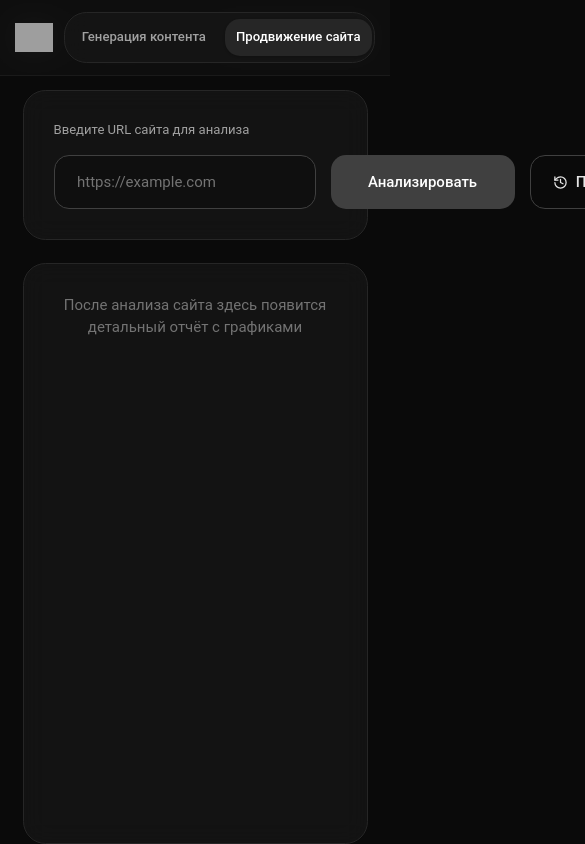
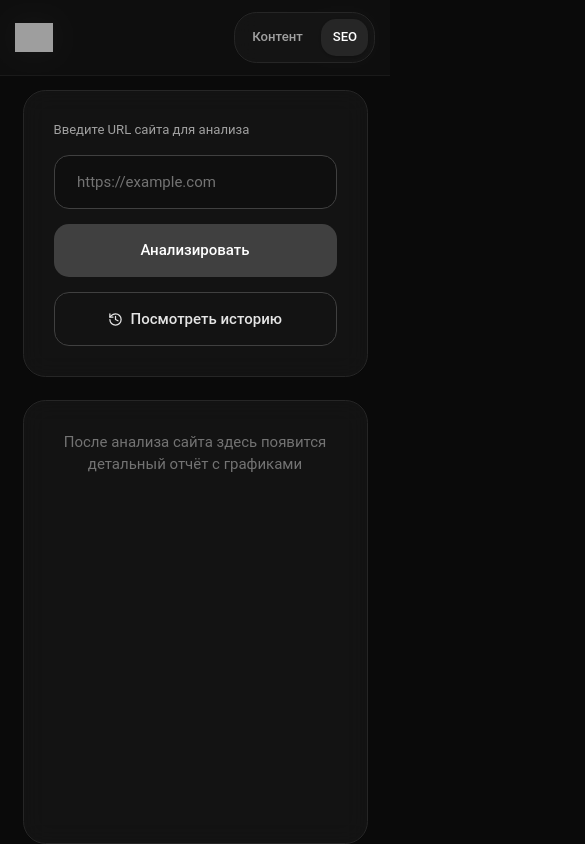
Before and after one commit to AndrewMedvedev/dio-seo-web, a React (Vite) app: page /seo in a window 390 px wide. Shown: the top 844 px of the page, 585 px wide, since content can reach past the window. Built offline with nearby package versions, Linux system fonts and the light colour scheme; grey boxes are pictures that could not be loaded.

Commit message:
передизайнил

```diff
--- a/src/components/layout/Header.jsx
+++ b/src/components/layout/Header.jsx
@@ -28,24 +28,26 @@ const Header = () => {
         <div className="ml-auto min-w-0 max-w-full flex items-center gap-2 sm:gap-4 lg:gap-8 bg-neutral-900/70 backdrop-blur-md border border-neutral-800 rounded-3xl p-1.5 sm:p-2">
           <Link
             to="/generate/content"
-            className={`px-3 sm:px-5 lg:px-9 py-2.5 sm:py-3.5 rounded-2xl text-sm sm:text-base font-medium transition-all whitespace-nowrap ${
+            className={`px-3 sm:px-5 lg:px-9 py-2.5 sm:py-3.5 rounded-2xl text-sm sm:text-base font-medium transition-all whitespace-nowrap min-w-0 ${
               isContentGen
                 ? "bg-neutral-800 text-white shadow-sm"
                 : "text-neutral-400 hover:text-white hover:bg-neutral-800/50"
             }`}
           >
-            Генерация контента
+            <span className="sm:hidden">Контент</span>
+            <span className="hidden sm:inline">Генерация контента</span>
           </Link>
 
           <Link
             to="/seo"
-            className={`px-3 sm:px-5 lg:px-9 py-2.5 sm:py-3.5 rounded-2xl text-sm sm:text-base font-medium transition-all whitespace-nowrap ${
+            className={`px-3 sm:px-5 lg:px-9 py-2.5 sm:py-3.5 rounded-2xl text-sm sm:text-base font-medium transition-all whitespace-nowrap min-w-0 ${
               isPromotion
                 ? "bg-neutral-800 text-white shadow-sm"
                 : "text-neutral-400 hover:text-white hover:bg-neutral-800/50"
             }`}
           >
-            Продвижение сайта
+            <span className="sm:hidden">SEO</span>
+            <span className="hidden sm:inline">Продвижение сайта</span>
           </Link>
         </div>
 
--- a/src/components/seo.jsx
+++ b/src/components/seo.jsx
@@ -383,24 +383,24 @@ export default function PromotionPage() {
                   <p className="text-neutral-400 text-sm mb-4">
                     Введите URL сайта для анализа
                   </p>
-                  <div className="flex gap-4">
+                  <div className="flex gap-4 max-[1024px]:flex-wrap">
                     <input
                       type="url"
                       value={url}
                       onChange={(e) => setUrl(e.target.value)}
                       placeholder="https://example.com"
-                      className="flex-1 bg-[#0f0f0f] border border-neutral-700 focus:border-red-500 rounded-2xl px-6 py-4 text-white placeholder:text-neutral-500 focus:outline-none transition-all"
+                      className="flex-1 min-w-0 bg-[#0f0f0f] border border-neutral-700 focus:border-red-500 rounded-2xl px-6 py-4 text-white placeholder:text-neutral-500 focus:outline-none transition-all max-[1024px]:basis-full"
                     />
                     <button
                       onClick={handleAnalyze}
                       disabled={!url.trim() || loading}
-                      className="bg-red-600 hover:bg-red-500 disabled:bg-neutral-700 disabled:cursor-not-allowed px-10 rounded-2xl font-medium transition-colors whitespace-nowrap"
+                      className="bg-red-600 hover:bg-red-500 disabled:bg-neutral-700 disabled:cursor-not-allowed px-10 py-4 rounded-2xl font-medium transition-colors whitespace-nowrap max-[1024px]:w-full"
                     >
                       {loading ? "Анализируем..." : "Анализировать"}
                     </button>
                     <button
                       onClick={toggleHistory}
-                      className="px-6 rounded-2xl font-medium border border-neutral-700 hover:border-red-500/50 hover:text-white text-neutral-200 transition-colors whitespace-nowrap flex items-center gap-2"
+                      className="px-6 py-4 rounded-2xl font-medium border border-neutral-700 hover:border-red-500/50 hover:text-white text-neutral-200 transition-colors whitespace-nowrap flex items-center justify-center gap-2 max-[1024px]:w-full"
                     >
                       <History className="w-4 h-4" />
                       Посмотреть историю
@@ -412,7 +412,7 @@ export default function PromotionPage() {
               {showHistory && (
                 <div className="flex items-center justify-between gap-4">
                   <p className="text-neutral-400 text-sm">
-                    В режиме истории доступны прошлые генерации контента.
+                    В режиме истории доступны прошлые генерации контента
                   </p>
                   <button
                     onClick={toggleHistory}
@@ -432,7 +432,6 @@ export default function PromotionPage() {
                     <h2 className="text-2xl font-bold flex items-center gap-3">
                       <History className="text-red-400" /> История генераций
                     </h2>
-                    <span className="text-sm text-neutral-500">Моковые данные</span>
                   </div>
 
                   {MOCK_CONTENT_HISTORY.map((historyItem) => (
```
